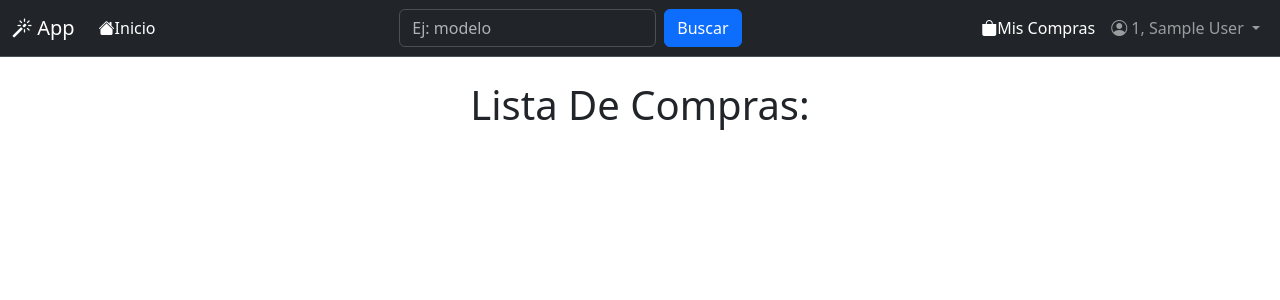
After one commit to marceloaudisioClases/catalogo2000, a CodeIgniter app: page /catalogo/index.php/catalogo/compra in a window 1280 px wide. The commit adds this page. Shown: the top 300 px of the page. Run offline with CodeIgniter, Linux system fonts and the light colour scheme; the visitor is signed in with stand-in values (Sample User, id 1).

Commit message:
vista completa

```diff
--- a/application/controllers/Catalogo.php
+++ b/application/controllers/Catalogo.php
@@ -56,4 +56,8 @@ class Catalogo extends CI_Controller {
 			redirect("catalogo");
 		}
 	}
+
+	public function compra(){
+		$this->load->view("catalogo/compras");
+	}
 }
--- /dev/null
+++ b/application/views/catalogo/compras.php
@@ -0,0 +1,24 @@
+<!doctype html>
+<html lang="es">
+  <head>
+    <meta charset="utf-8">
+    <meta name="viewport" content="width=device-width, initial-scale=1">
+    <title>Lista De Usuarios</title>
+    <link href="https://cdn.jsdelivr.net/npm/bootstrap@5.3.3/dist/css/bootstrap.min.css" rel="stylesheet" integrity="sha384-QWTKZyjpPEjISv5WaRU9OFeRpok6YctnYmDr5pNlyT2bRjXh0JMhjY6hW+ALEwIH" crossorigin="anonymous">
+    <link rel="stylesheet" href="https://cdn.jsdelivr.net/npm/bootstrap-icons@1.11.3/font/bootstrap-icons.min.css">
+  </head>
+  <body>
+  <?php $this->load->view("catalogo/menu"); ?>
+        <br>
+    <div class="container">
+        <div class="row">
+            <div class="col">
+              <h1 class="text-center">Lista De Compras:</h1>
+
+
+            </div>
+        </div>
+    </div>
+    <script src="https://cdn.jsdelivr.net/npm/bootstrap@5.3.3/dist/js/bootstrap.bundle.min.js" integrity="sha384-YvpcrYf0tY3lHB60NNkmXc5s9fDVZLESaAA55NDzOxhy9GkcIdslK1eN7N6jIeHz" crossorigin="anonymous"></script>
+  </body>
+</html>
--- a/application/views/catalogo/menu.php
+++ b/application/views/catalogo/menu.php
@@ -8,15 +8,18 @@
     <div class="collapse navbar-collapse" id="navbarSupportedContent">
       <ul class="navbar-nav me-auto mb-2 mb-lg-0">
         <li class="nav-item">
-          <a class="nav-link active" href="<?php echo site_url("catalogo"); ?>"><i class="bi bi-house-fill"></i> Inicio</a>
+          <a class="nav-link active" href="<?php echo site_url("catalogo"); ?>"><i class="bi bi-house-fill"></i>Inicio</a>
         </li>
-
       </ul>
-      <form class="d-flex" role="search" method="POST" action="<?php echo site_url("catalogo/buscar"); ?>">
+      &nbsp;<form class="d-flex" role="search" method="POST" action="<?php echo site_url("catalogo/buscar"); ?>">
         <input class="form-control me-2" type="text" placeholder="Ej: modelo" aria-label="Search" name="buscar" value="<?php echo (isset($buscar)?$buscar:"");?>">
         <button class="btn btn-primary" type="submit">Buscar</button>
       </form>
+
       <ul class="navbar-nav ms-auto">
+      <li class="nav-item">
+          <a class="nav-link active" href="<?php echo site_url("catalogo/compra") ?>"><i class="bi bi-bag-fill"></i>Mis Compras</a>
+        </li>
       <li class="nav-item dropdown">
           <a class="nav-link dropdown-toggle" href="#" role="button" data-bs-toggle="dropdown" aria-expanded="false">
           <i class="bi bi-person-circle"></i> <?php echo $this->session->userdata("apellido").", ".$this->session->userdata("nombre"); ?>
--- a/application/views/catalogo/principal.php
+++ b/application/views/catalogo/principal.php
@@ -63,6 +63,7 @@
                                 <br>
 
                                   <a href="#" class="btn btn-sm btn-outline-primary align-self-end">+ Info</a>
+                                  <a href="#" class="btn btn-sm btn-outline-primary align-self-end"><i class="bi bi-cart-plus"></i> Comprar</a>
                               </td>
                               <td class="text-end col-sm-2">
                                 <b>$<?php echo $p["costo"]; ?></b>
```
